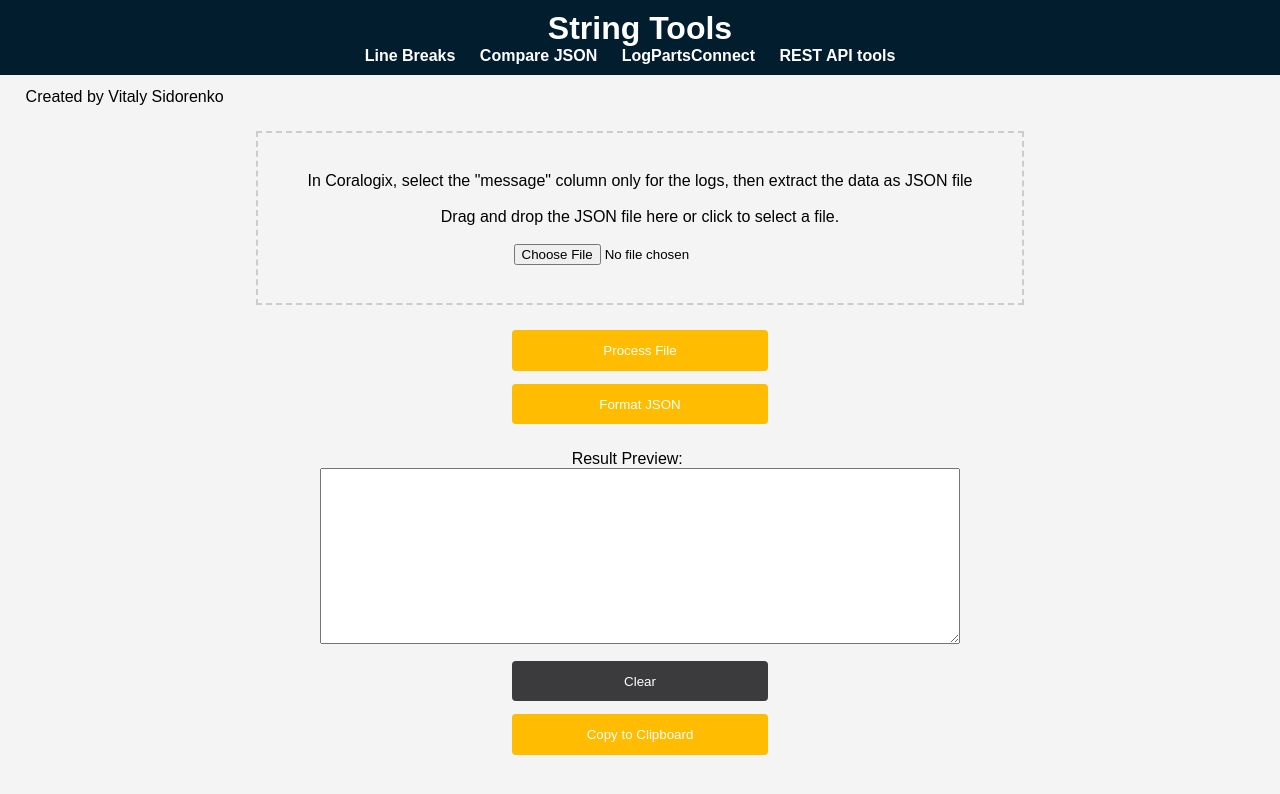
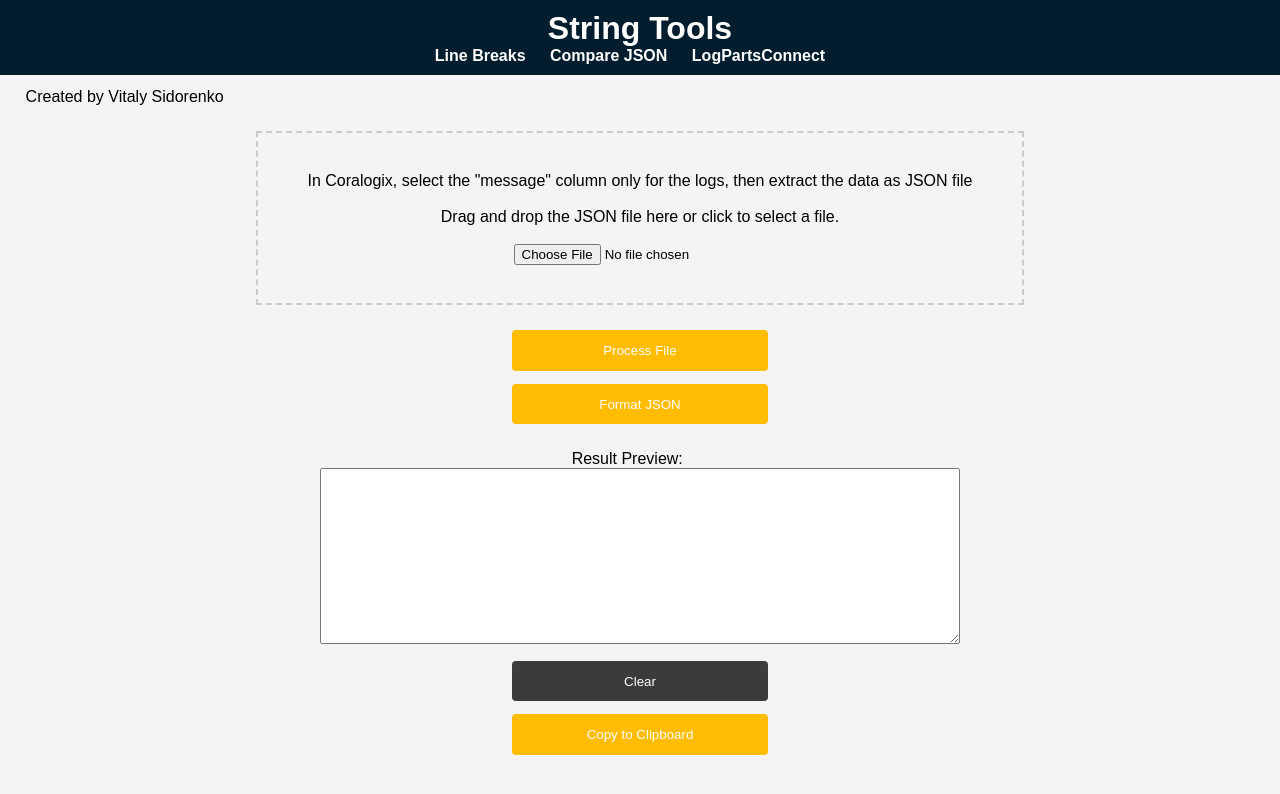
Before and after one commit to Vitalious5/devVit1, a plain HTML site: page logPartConnect.html in a window 1280 px wide. Drawn offline with Linux system fonts and the light colour scheme.

Commit message:
Remove REST API page link

```diff
--- a/logPartConnect.html
+++ b/logPartConnect.html
@@ -18,7 +18,6 @@
                     <li><a href="index.html">Line Breaks</a></li>
                     <li><a href="compareJSON.html">Compare JSON</a></li>
                     <li><a href="logPartConnect.html">LogPartsConnect</a></li>
-                    <li><a href="restApiTools.html">REST API tools</a></li>
                 </ul>
             </nav>
         </header>
```
